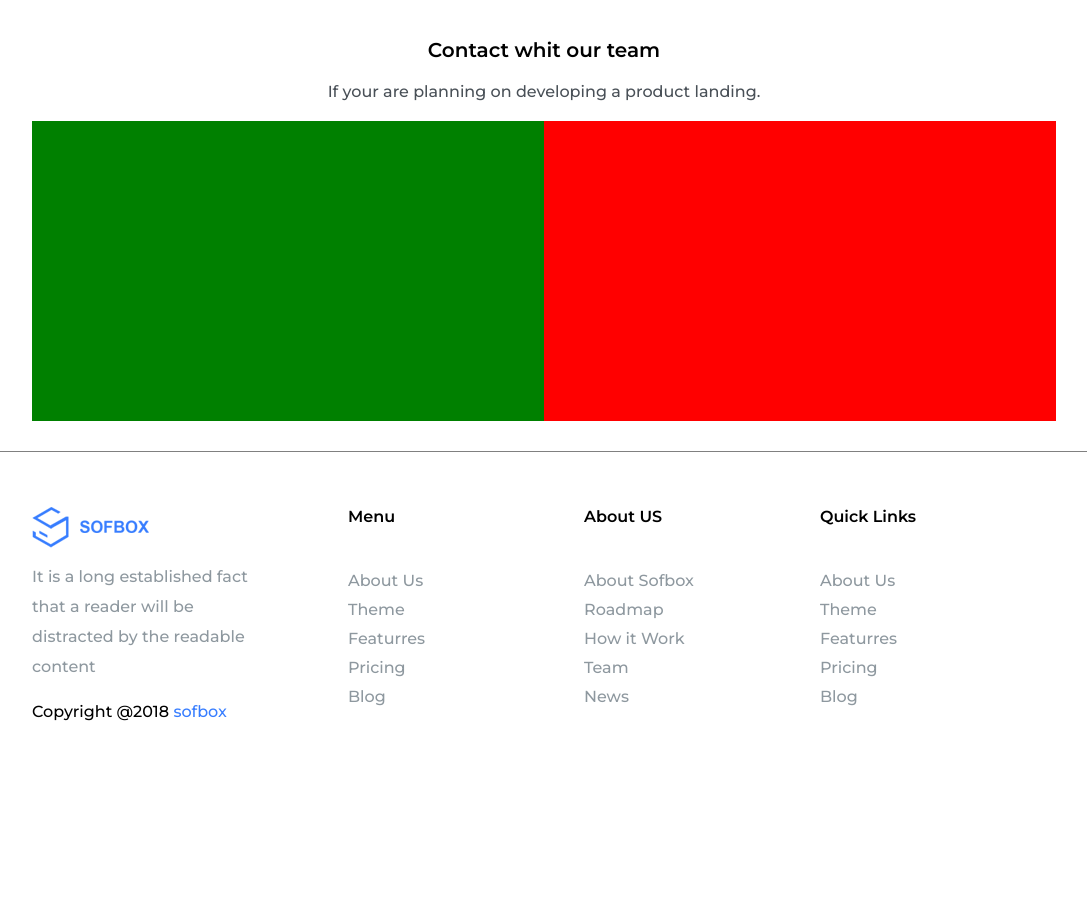
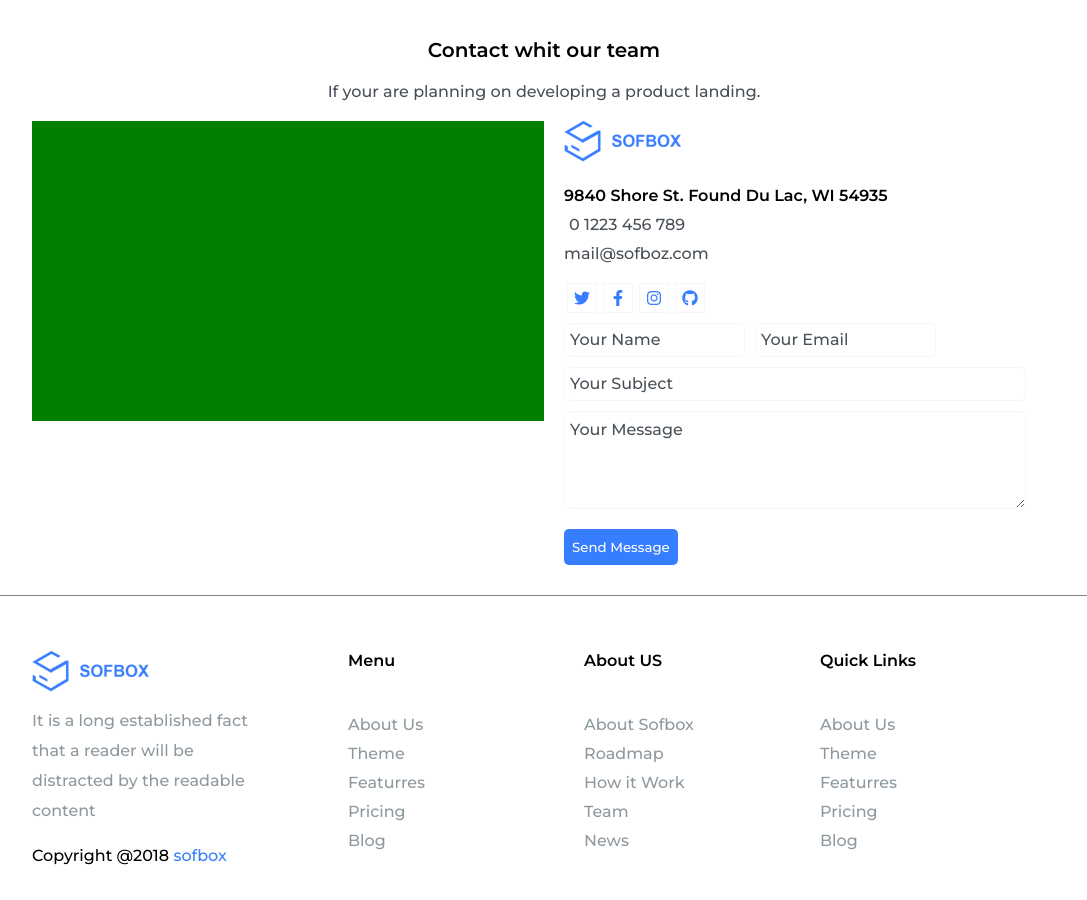
Before and after one commit to gabriele-annese/proj-html-vuejs, a Vue app: page / in a window 1280 px wide. Shown: the part 3329-4229 px from the top of the page, without its empty margins (96-1183 px from the left). Before the commit the page ends 4085 px from the top, so only its background shows below. Built offline with nearby package versions, Linux system fonts and the light colour scheme.

Commit message:
maps left

```diff
--- a/src/components/Maps.vue
+++ b/src/components/Maps.vue
@@ -9,7 +9,34 @@
 
         </div>
         <div class="info-ctn">
-
+            <div class="brand">
+                <img src="../assets/img/35.png" alt="">
+            </div>
+            <div class="info">
+                <h4>9840 Shore St. Found Du Lac, WI 54935</h4>
+                <p>0 1223 456 789</p>
+                <a href="/">mail@sofboz.com</a>
+            </div>
+            <div class="info-social">
+                <div v-for="(elSocial, i) in socialIcon" :key="`el-${i}`">
+                    <i :class="elSocial"></i>
+                </div>
+            </div>
+            <form class="message-ctn">
+                <div class="name-ctn">
+                    <input type="name" placeholder="Your Name" class="name">
+                    <input type="mail" placeholder="Your Email" class="mail">
+                </div>
+                <div class="message-area">
+                    <input type="text"  placeholder="Your Subject" class="text">
+                    <textarea name="messaggio" rows="5" cols="30" placeholder="Your Message"></textarea>
+                </div>
+                <div class="btn-ctn">
+                    <button class="btn">
+                        Send Message
+                    </button>
+                </div>
+            </form>
         </div>
       </section>
   </div>
@@ -17,6 +44,17 @@
 
 <script>
 export default {
+    name: 'Maps',
+    data(){
+        return{
+            socialIcon:[
+                'fab fa-twitter',
+                'fab fa-facebook-f',
+                'fab fa-instagram',
+                'fab fa-github'
+            ]
+        }
+    }
 
 }
 </script>
@@ -45,8 +83,89 @@ export default {
     }
     .info-ctn{
         width: 50%;
-        height: 300px;
-        background-color: red;
+        padding: 0 20px;
+        .info{
+            padding: 20px 0;
+            p{
+                color: #495057;
+                padding: 10px 5px;
+                cursor: pointer;
+                font-weight: 500;
+            }
+            a{
+                color: #495057;
+                text-decoration: none;
+                font-weight: 500;
+                &:hover,
+                &:focus{
+                    text-decoration: underline;
+                }
+            }
+        }
+    .info-social{
+        display: flex;
+        div{
+            width: 30px;
+            height: 30px;
+            border: 1px solid #f2f7ff;
+            display: flex;
+            align-items: center;
+            justify-content: center;
+            margin: 0 3px;
+            i{
+            cursor: pointer;
+            padding: 0 10px;
+            color: #377dff;
+            }
+        }
+    }
+    .message-ctn{
+        display: flex;
+        flex-direction: column;
+        .name-ctn{
+            display: flex;
+            padding: 10px 0;
+                input{
+                  margin-right: 10px;
+                  outline: none;
+                  padding: 8px 5px;
+                  border: 1px solid #f2f7ff;
+                  border-radius: 5px;
+                &:focus{
+                    border: 1px solid #495057;
+                }
+                &::placeholder{
+                    color: #495057;
+                    font-weight: 500;
+                    font-size: 16px;
+                }
+                }
+        }
+        .message-area{
+            display: flex;
+            flex-direction: column;
+            input,
+            textarea{
+                margin-right: 10px;
+                outline: none;
+                padding: 8px 5px;
+                border: 1px solid #f2f7ff;
+                margin-bottom: 10px;
+                border-radius: 5px;
+                &:focus{
+                    border: 1px solid #495057;
+                }
+                &::placeholder{
+                    color: #495057;
+                    font-weight: 500;
+                    font-size: 16px;
+                }
+            }
+        }
+        .btn-ctn{
+            margin-top: 10px;
+        }
+    }
     }
 }
 </style>
```
